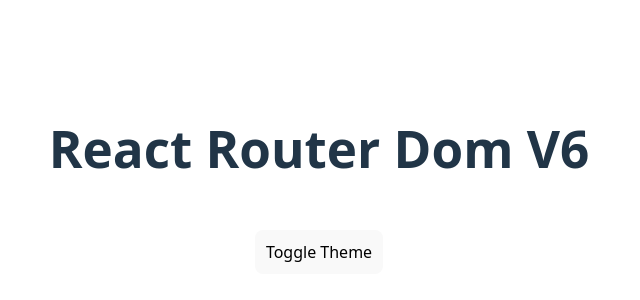
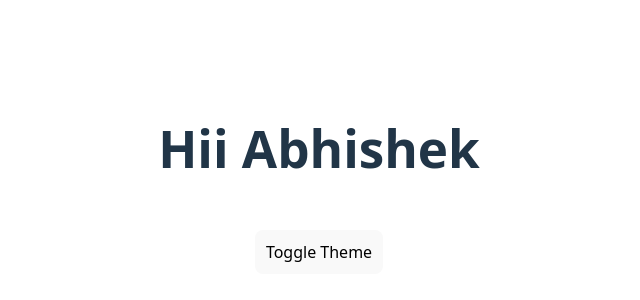
Before and after one commit to abhisheklohia2002/practice-jenkins-react, a React (Vite) app: page /about in a window 1280 px wide. Shown: the part 210-510 px from the top of the page, without its empty margins (321-961 px from the left). Built offline with nearby package versions, Linux system fonts and the light colour scheme.

Commit message:
added develop

```diff
--- a/src/routes/routes.tsx/Routes.tsx
+++ b/src/routes/routes.tsx/Routes.tsx
@@ -8,7 +8,7 @@
   return (
     <>
     <div>
-        <h1>React Router Dom V6</h1>
+        <h1>Hii Abhishek </h1>
         <ThemeToggle/>
     </div>
     <Routes>
```
